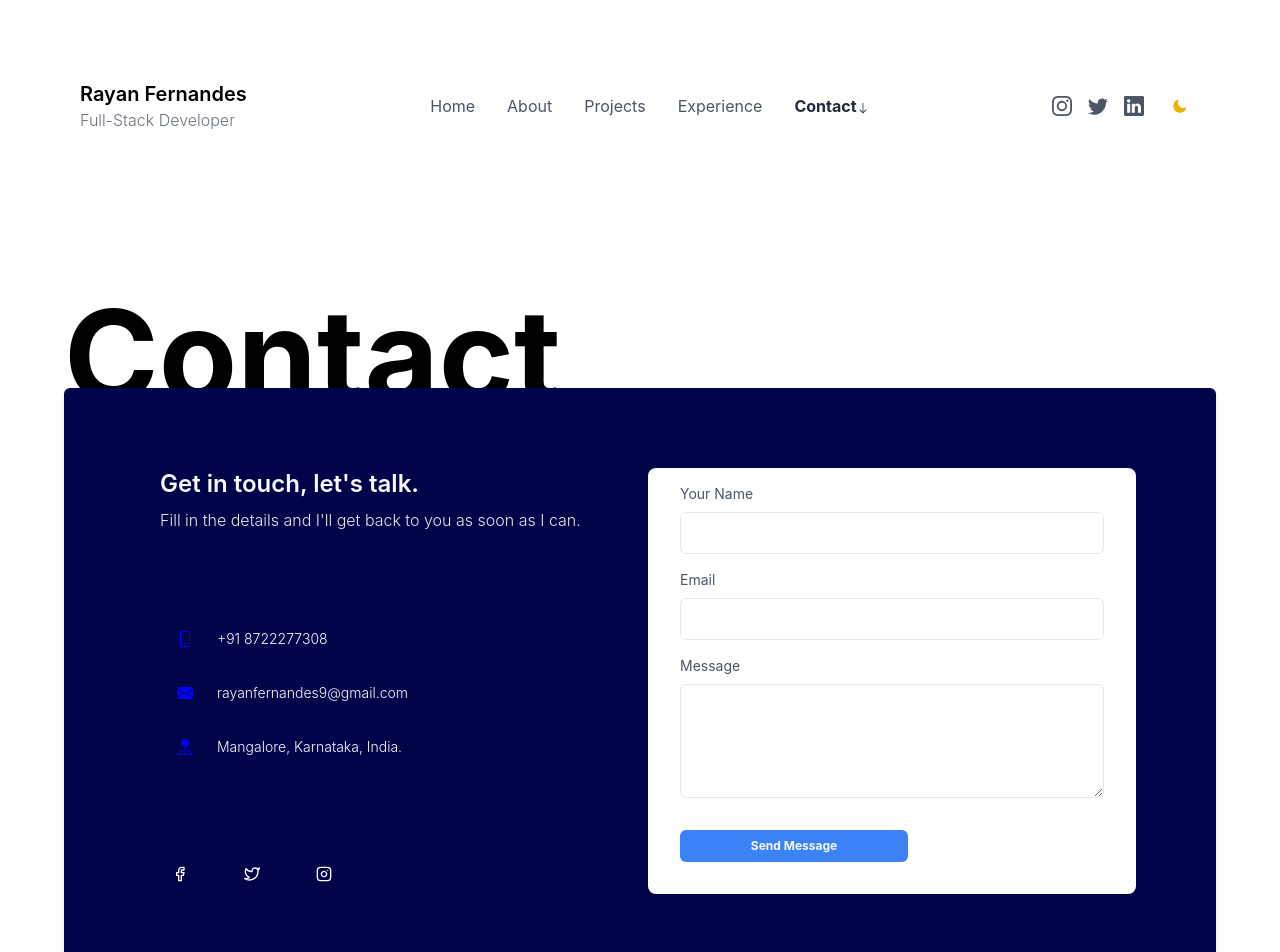
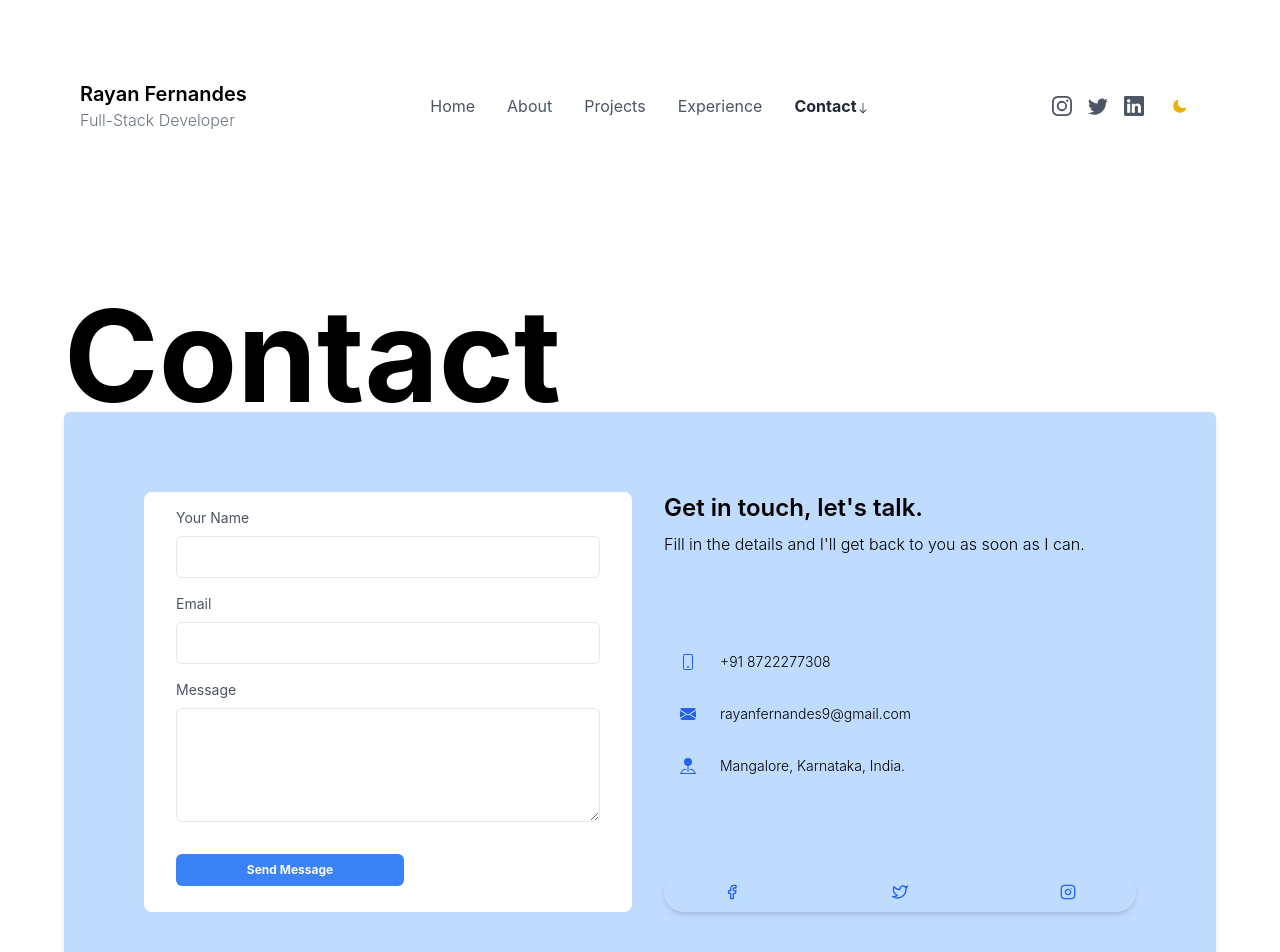
Before and after one commit to rayanfer32/rayanfer32.github.io, a Next.js app: page /contact in a window 1280 px wide. Shown: the top 952 px of the page. Built offline with nearby package versions, Linux system fonts and the light colour scheme.

Commit message:
💄 move contact pane to left and add theme colors

```diff
--- a/components/Contact.js
+++ b/components/Contact.js
@@ -24,72 +24,23 @@ export default function Contact() {
 
   return (
     <IconContext.Provider
-      value={{ color: "blue", className: "global-class-name" }}
+      value={{
+        className: "text-blue-600 dark:text-emerald-500",
+      }}
     >
       <section>
-        <div className="max-w-6xl mx-auto h-48 bg-white dark:bg-gray-800 antialiased">
+        <div className="max-w-6xl mx-auto h-48 bg-white dark:bg-gray-800">
           <h1 className="text-5xl md:text-9xl font-bold py-20 text-center md:text-left">
             Contact
           </h1>
         </div>
-        <div className="relative rounded-md shadow-md bg-[#02044A] p-4 md:p-10 lg:p-20 max-w-6xl mx-auto mb-20 -mt-4">
+        <div className="relative rounded-md shadow-md bg-blue-200 text-black dark:bg-emerald-700 dark:text-white p-4 md:p-10 lg:p-20 max-w-6xl mx-auto mb-20 mt-2">
           <div className="grid grid-cols-1 md:grid-cols-2 gap-4">
-            <div className="md:ml-4">
-              <header className="">
-                <h1 className="text-gray-50 font-semibold text-2xl">
-                  Get in touch, let's talk.
-                </h1>
-                <p className="font-light text-base text-gray-200 mt-2">
-                  Fill in the details and I'll get back to you as soon as I can.
-                </p>
-              </header>
-              <div className="icons-container inline-flex flex-col my-20">
-                <div className="flex flex-row items-center space-x-6 rounded-md border border-[#02044A] hover:border hover:border-blue-500 p-4">
-                  <BsPhone />
-                  <p className="text-gray-50 font-light text-sm">
-                    {userData.phone}
-                  </p>
-                </div>
-                <div className="flex flex-row items-center space-x-6 rounded-md border border-[#02044A] hover:border hover:border-blue-500 p-4">
-                  <BsEnvelopeFill />
-                  <p className="text-gray-50 font-light text-sm">
-                    {userData.email}
-                  </p>
-                </div>
-                <div className="flex flex-row items-center space-x-6 rounded-md border border-[#02044A] hover:border hover:border-blue-500 p-4">
-                  <BsPinMapFill />
-                  <p className="text-gray-50 font-light text-sm">
-                    {userData.address}
-                  </p>
-                </div>
-              </div>
-              <div className="social-icons flex flex-row space-x-8">
-                <a
-                  href={userData.socialLinks.facebook}
-                  className="h-10 w-10 rounded-full hover:bg-blue-500 flex items-center justify-center cursor-pointer"
-                >
-                  <FiFacebook color="white" />
-                </a>
-                <a
-                  href={userData.socialLinks.twitter}
-                  className="h-10 w-10 rounded-full hover:bg-blue-500 flex items-center justify-center cursor-pointer"
-                >
-                  <FiTwitter color="white" />
-                </a>
-                <a
-                  href={userData.socialLinks.instagram}
-                  className="h-10 w-10 rounded-full hover:bg-blue-500 flex items-center justify-center cursor-pointer"
-                >
-                  <FiInstagram color="white" />
-                </a>
-              </div>
-            </div>
             <form
               onSubmit={handleOnSubmit}
-              className="form rounded-lg bg-white p-4 flex flex-col"
+              className="form rounded-lg bg-white text-gray-600 dark:bg-emerald-900 dark:text-white  p-4 flex flex-col"
             >
-              <label htmlFor="name" className="text-sm text-gray-600 mx-4">
-                {" "}
+              <label htmlFor="name" className="text-sm mx-4">
                 Your Name
               </label>
               <input
@@ -97,20 +48,17 @@ export default function Contact() {
                 className="font-light rounded-md border focus:outline-none py-2 mt-2 px-1 mx-4 focus:ring-2 focus:border-none ring-blue-500"
                 name="name"
               />
-              <label
-                htmlFor="email"
-                className="text-sm text-gray-600 mx-4 mt-4"
-              >
+              <label htmlFor="email" className="text-sm mx-4 mt-4">
                 Email
               </label>
               <input
-                type="text"
+                type="email"
                 className="font-light rounded-md border focus:outline-none py-2 mt-2 px-1 mx-4 focus:ring-2 focus:border-none ring-blue-500"
                 name="email"
               />
               <label
                 htmlFor="message"
-                className="text-sm text-gray-600 mx-4 mt-4"
+                className="text-sm mx-4 mt-4"
               >
                 Message
               </label>
@@ -127,6 +75,50 @@ export default function Contact() {
                 Send Message
               </button>
             </form>
+            <div className="md:ml-4">
+              <header className="">
+                <h1 className="font-semibold text-2xl">
+                  Get in touch, let's talk.
+                </h1>
+                <p className="font-light text-base mt-2">
+                  Fill in the details and I'll get back to you as soon as I can.
+                </p>
+              </header>
+              <div className="icons-container inline-flex flex-col my-20">
+                <div className="flex flex-row items-center space-x-6 rounded-md hover:border hover:border-blue-500 p-4">
+                  <BsPhone />
+                  <p className="font-light text-sm">{userData.phone}</p>
+                </div>
+                <div className="flex flex-row items-center space-x-6 rounded-md hover:border hover:border-blue-500 p-4">
+                  <BsEnvelopeFill />
+                  <p className="font-light text-sm">{userData.email}</p>
+                </div>
+                <div className="flex flex-row items-center space-x-6 rounded-md hover:border hover:border-blue-500 p-4">
+                  <BsPinMapFill />
+                  <p className="font-light text-sm">{userData.address}</p>
+                </div>
+              </div>
+              <div className="social-icons flex flex-row justify-around dark:bg-emerald-900 shadow-md rounded-full space-x-8">
+                <a
+                  href={userData.socialLinks.facebook}
+                  className="h-10 w-10 hover:bg-white rounded-full  flex items-center justify-center cursor-pointer"
+                >
+                  <FiFacebook />
+                </a>
+                <a
+                  href={userData.socialLinks.twitter}
+                  className="h-10 w-10 hover:bg-white rounded-full  flex items-center justify-center cursor-pointer"
+                >
+                  <FiTwitter />
+                </a>
+                <a
+                  href={userData.socialLinks.instagram}
+                  className="h-10 w-10 hover:bg-white rounded-full  flex items-center justify-center cursor-pointer"
+                >
+                  <FiInstagram />
+                </a>
+              </div>
+            </div>
           </div>
         </div>
       </section>
```
